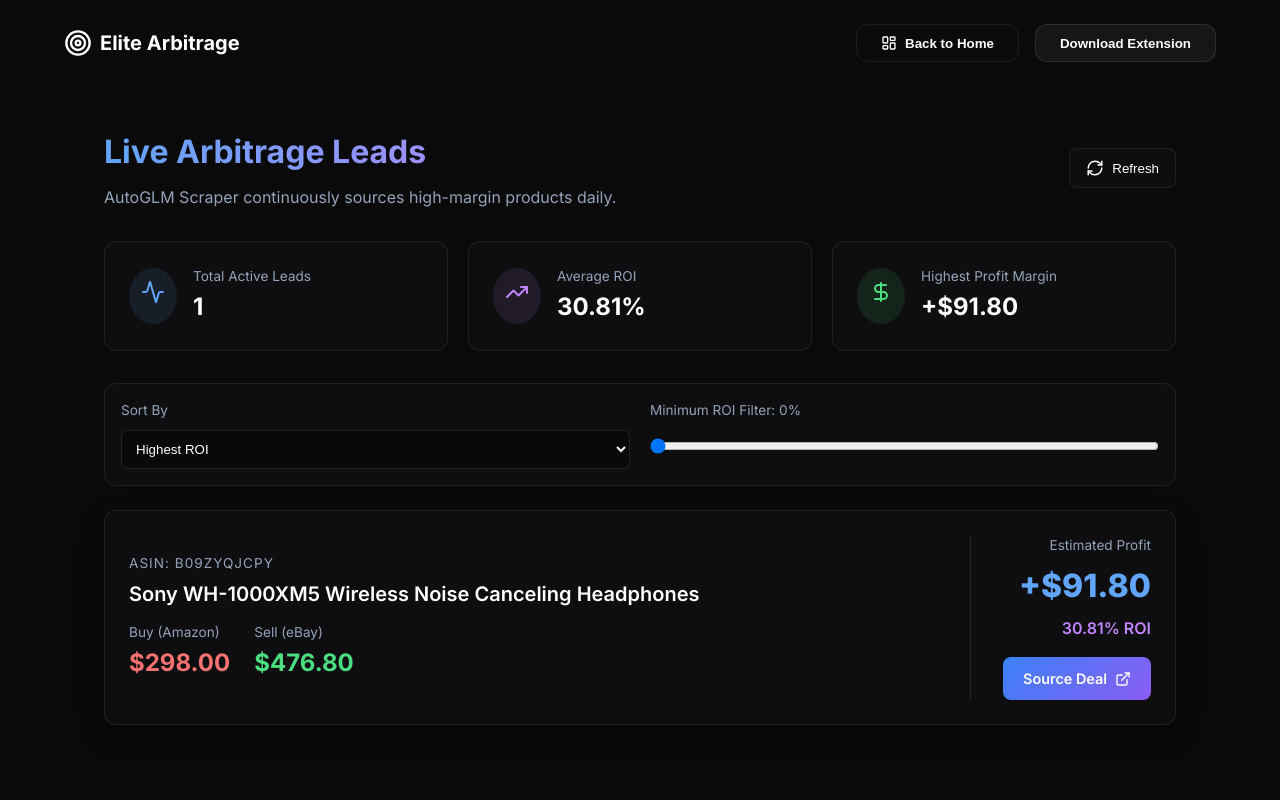
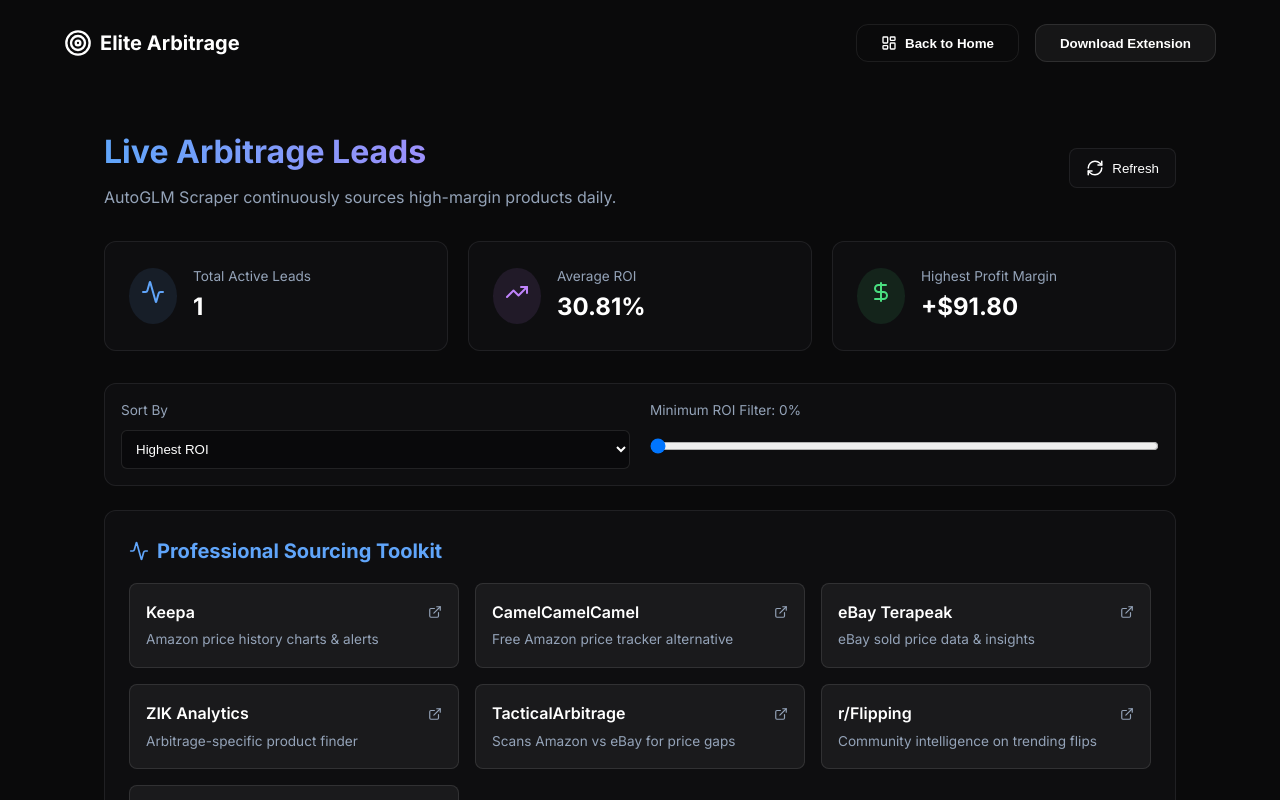
Before and after one commit to k26008004-bot/elite-arbitrage-finder, a React (Vite) app in the folder arbitrage-landing-page/: page / in a window 1280 px wide. Both pictures are taken after a click on the button "Live Dashboard". Shown: the top 800 px of the page. Built offline with nearby package versions, Linux system fonts and the light colour scheme.

Commit message:
Feat: Add Professional Sourcing Toolkit to Dashboard

```diff
--- a/arbitrage-landing-page/src/Dashboard.jsx
+++ b/arbitrage-landing-page/src/Dashboard.jsx
@@ -137,10 +137,47 @@
       )}
 
       {!loading && displayedProducts.length === 0 && !error && (
-        <div style={{ textAlign: 'center', padding: '60px', background: 'var(--glass-bg)', border: '1px solid var(--glass-border)', borderRadius: '12px' }}>
+        <div style={{ textAlign: 'center', padding: '60px', background: 'var(--glass-bg)', border: '1px solid var(--glass-border)', borderRadius: '12px', marginBottom: '24px' }}>
           <p style={{ color: '#94a3b8', fontSize: '1.1rem' }}>No leads match your current filters.</p>
         </div>
       )}
+
+      {/* Sourcing Toolkit */}
+      <div style={{ marginBottom: '32px', background: 'var(--glass-bg)', border: '1px solid var(--glass-border)', padding: '24px', borderRadius: '12px' }}>
+        <h3 style={{ margin: '0 0 16px 0', fontSize: '1.25rem', color: '#60a5fa', display: 'flex', alignItems: 'center', gap: '8px' }}>
+          <Activity size={20} /> Professional Sourcing Toolkit
+        </h3>
+        <div style={{ display: 'grid', gridTemplateColumns: 'repeat(auto-fit, minmax(250px, 1fr))', gap: '16px' }}>
+          <a href="https://keepa.com/" target="_blank" rel="noreferrer" style={{ textDecoration: 'none', background: 'rgba(255,255,255,0.05)', padding: '16px', borderRadius: '8px', border: '1px solid rgba(255,255,255,0.1)' }} className="tool-card">
+            <div style={{ color: 'white', fontWeight: 600, marginBottom: '4px', display: 'flex', alignItems: 'center', justifyContent: 'space-between' }}>Keepa <ExternalLink size={14} color="#94a3b8" /></div>
+            <div style={{ color: '#94a3b8', fontSize: '0.85rem' }}>Amazon price history charts & alerts</div>
+          </a>
+          <a href="https://camelcamelcamel.com/" target="_blank" rel="noreferrer" style={{ textDecoration: 'none', background: 'rgba(255,255,255,0.05)', padding: '16px', borderRadius: '8px', border: '1px solid rgba(255,255,255,0.1)' }} className="tool-card">
+            <div style={{ color: 'white', fontWeight: 600, marginBottom: '4px', display: 'flex', alignItems: 'center', justifyContent: 'space-between' }}>CamelCamelCamel <ExternalLink size={14} color="#94a3b8" /></div>
+            <div style={{ color: '#94a3b8', fontSize: '0.85rem' }}>Free Amazon price tracker alternative</div>
+          </a>
+          <a href="https://www.terapeak.com/" target="_blank" rel="noreferrer" style={{ textDecoration: 'none', background: 'rgba(255,255,255,0.05)', padding: '16px', borderRadius: '8px', border: '1px solid rgba(255,255,255,0.1)' }} className="tool-card">
+            <div style={{ color: 'white', fontWeight: 600, marginBottom: '4px', display: 'flex', alignItems: 'center', justifyContent: 'space-between' }}>eBay Terapeak <ExternalLink size={14} color="#94a3b8" /></div>
+            <div style={{ color: '#94a3b8', fontSize: '0.85rem' }}>eBay sold price data & insights</div>
+          </a>
+          <a href="https://www.zikanalytics.com/" target="_blank" rel="noreferrer" style={{ textDecoration: 'none', background: 'rgba(255,255,255,0.05)', padding: '16px', borderRadius: '8px', border: '1px solid rgba(255,255,255,0.1)' }} className="tool-card">
+            <div style={{ color: 'white', fontWeight: 600, marginBottom: '4px', display: 'flex', alignItems: 'center', justifyContent: 'space-between' }}>ZIK Analytics <ExternalLink size={14} color="#94a3b8" /></div>
+            <div style={{ color: '#94a3b8', fontSize: '0.85rem' }}>Arbitrage-specific product finder</div>
+          </a>
+          <a href="https://tacticalarbitrage.com/" target="_blank" rel="noreferrer" style={{ textDecoration: 'none', background: 'rgba(255,255,255,0.05)', padding: '16px', borderRadius: '8px', border: '1px solid rgba(255,255,255,0.1)' }} className="tool-card">
+            <div style={{ color: 'white', fontWeight: 600, marginBottom: '4px', display: 'flex', alignItems: 'center', justifyContent: 'space-between' }}>TacticalArbitrage <ExternalLink size={14} color="#94a3b8" /></div>
+            <div style={{ color: '#94a3b8', fontSize: '0.85rem' }}>Scans Amazon vs eBay for price gaps</div>
+          </a>
+          <a href="https://www.reddit.com/r/Flipping/" target="_blank" rel="noreferrer" style={{ textDecoration: 'none', background: 'rgba(255,255,255,0.05)', padding: '16px', borderRadius: '8px', border: '1px solid rgba(255,255,255,0.1)' }} className="tool-card">
+            <div style={{ color: 'white', fontWeight: 600, marginBottom: '4px', display: 'flex', alignItems: 'center', justifyContent: 'space-between' }}>r/Flipping <ExternalLink size={14} color="#94a3b8" /></div>
+            <div style={{ color: '#94a3b8', fontSize: '0.85rem' }}>Community intelligence on trending flips</div>
+          </a>
+          <a href="https://www.reddit.com/r/legodeal/" target="_blank" rel="noreferrer" style={{ textDecoration: 'none', background: 'rgba(255,255,255,0.05)', padding: '16px', borderRadius: '8px', border: '1px solid rgba(255,255,255,0.1)' }} className="tool-card">
+            <div style={{ color: 'white', fontWeight: 600, marginBottom: '4px', display: 'flex', alignItems: 'center', justifyContent: 'space-between' }}>r/legodeal <ExternalLink size={14} color="#94a3b8" /></div>
+            <div style={{ color: '#94a3b8', fontSize: '0.85rem' }}>LEGO-specific deal alerts & tracking</div>
+          </a>
+        </div>
+      </div>
 
       <div style={{ display: 'grid', gap: '20px' }}>
         {displayedProducts.map((p, i) => (
--- a/arbitrage-landing-page/src/index.css
+++ b/arbitrage-landing-page/src/index.css
@@ -265,6 +265,16 @@
   transform: translateY(-8px);
 }
 
+.tool-card {
+  transition: all 0.2s cubic-bezier(0.4, 0, 0.2, 1);
+}
+
+.tool-card:hover {
+  background: rgba(255,255,255,0.1) !important;
+  transform: translateY(-2px);
+  border-color: rgba(96, 165, 250, 0.5) !important;
+}
+
 .feature-icon {
   width: 48px;
   height: 48px;
```
Also changed, not shown: 2 other files (tests, documents, lock files or other folders).
